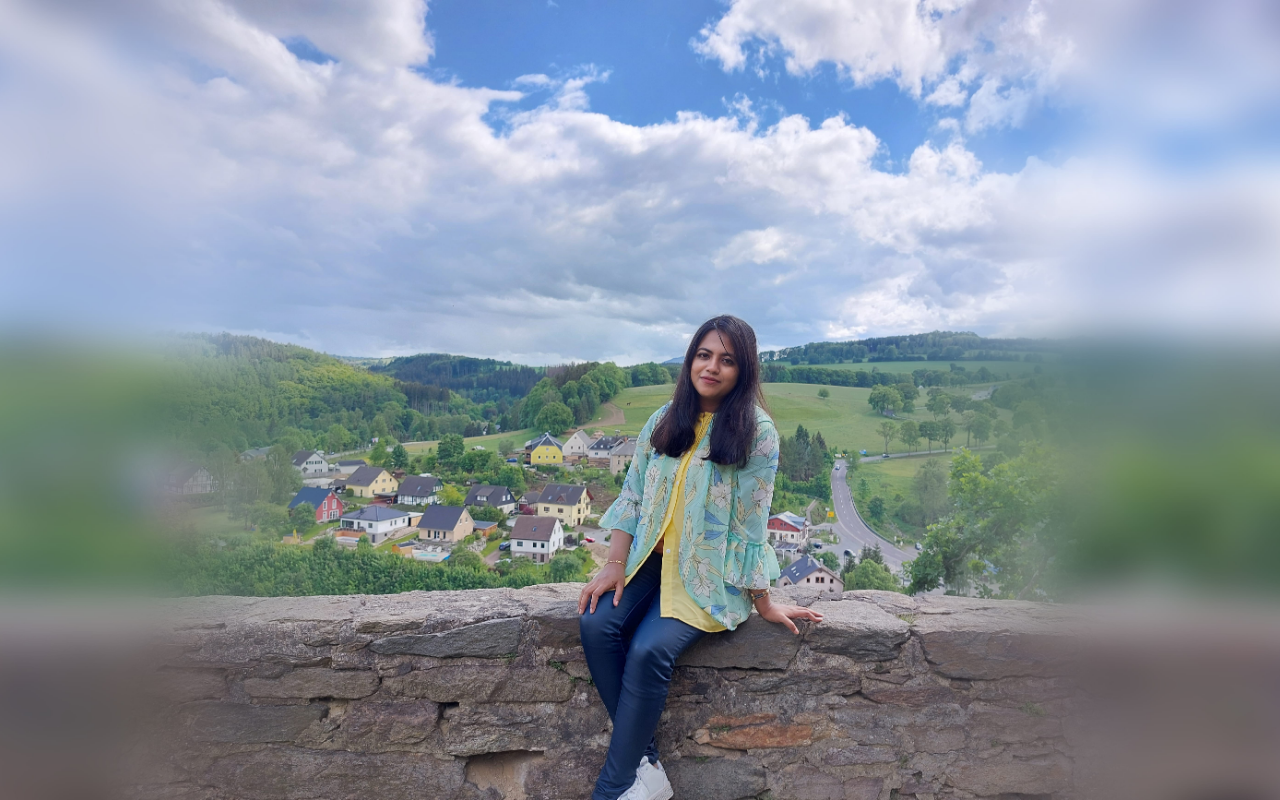
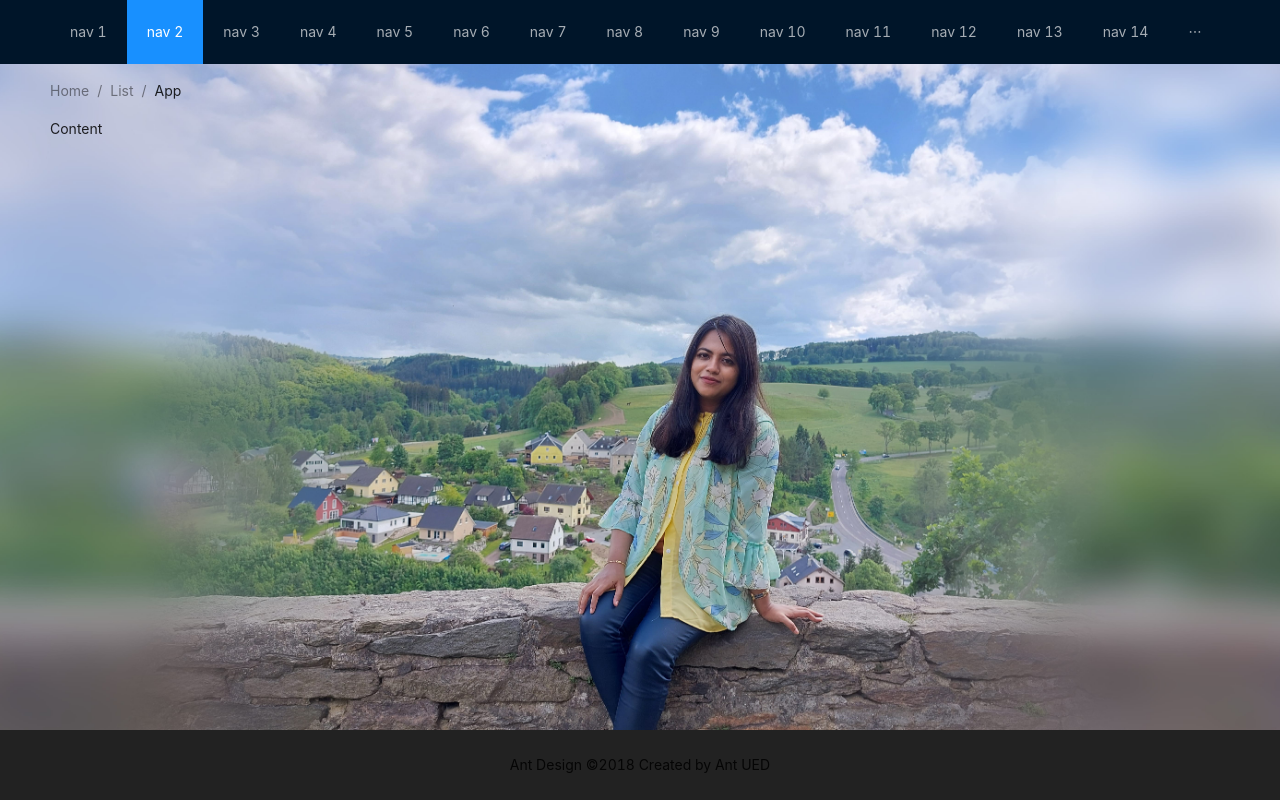
Before and after one commit to Sumaiya4949/sumaiya-sultana, a React (Create React App) app: page / in a window 1280 px wide. Built offline with nearby package versions, Linux system fonts and the light colour scheme.

Commit message:
Add basic layout

```diff
--- a/src/App.tsx
+++ b/src/App.tsx
@@ -1,5 +1,38 @@
-function App() {
-  return <div></div>;
-}
+import { Breadcrumb, Layout, Menu } from "antd";
+import React from "react";
+import styles from "./styles/App.module.css";
+
+const { Header, Content, Footer } = Layout;
+
+const App: React.FC = () => (
+  <Layout className={`layout ${styles.container}`}>
+    <Header>
+      <div className="logo" />
+      <Menu
+        theme="dark"
+        mode="horizontal"
+        defaultSelectedKeys={["2"]}
+        items={new Array(15).fill(null).map((_, index) => {
+          const key = index + 1;
+          return {
+            key,
+            label: `nav ${key}`,
+          };
+        })}
+      />
+    </Header>
+    <Content style={{ padding: "0 50px" }}>
+      <Breadcrumb style={{ margin: "16px 0" }}>
+        <Breadcrumb.Item>Home</Breadcrumb.Item>
+        <Breadcrumb.Item>List</Breadcrumb.Item>
+        <Breadcrumb.Item>App</Breadcrumb.Item>
+      </Breadcrumb>
+      <div className="site-layout-content">Content</div>
+    </Content>
+    <Footer className={styles.footer}>
+      Ant Design ©2018 Created by Ant UED
+    </Footer>
+  </Layout>
+);
 
 export default App;
--- a/src/index.tsx
+++ b/src/index.tsx
@@ -1,3 +1,4 @@
+import "antd/dist/antd.css";
 import React from "react";
 import ReactDOM from "react-dom/client";
 import "./styles/index.css";
--- /dev/null
+++ b/src/styles/App.module.css
@@ -0,0 +1,9 @@
+.container {
+    min-height: 100vh;
+    background: none;
+}
+
+.footer {
+    text-align: center;
+    background-color: #222;
+}
```
